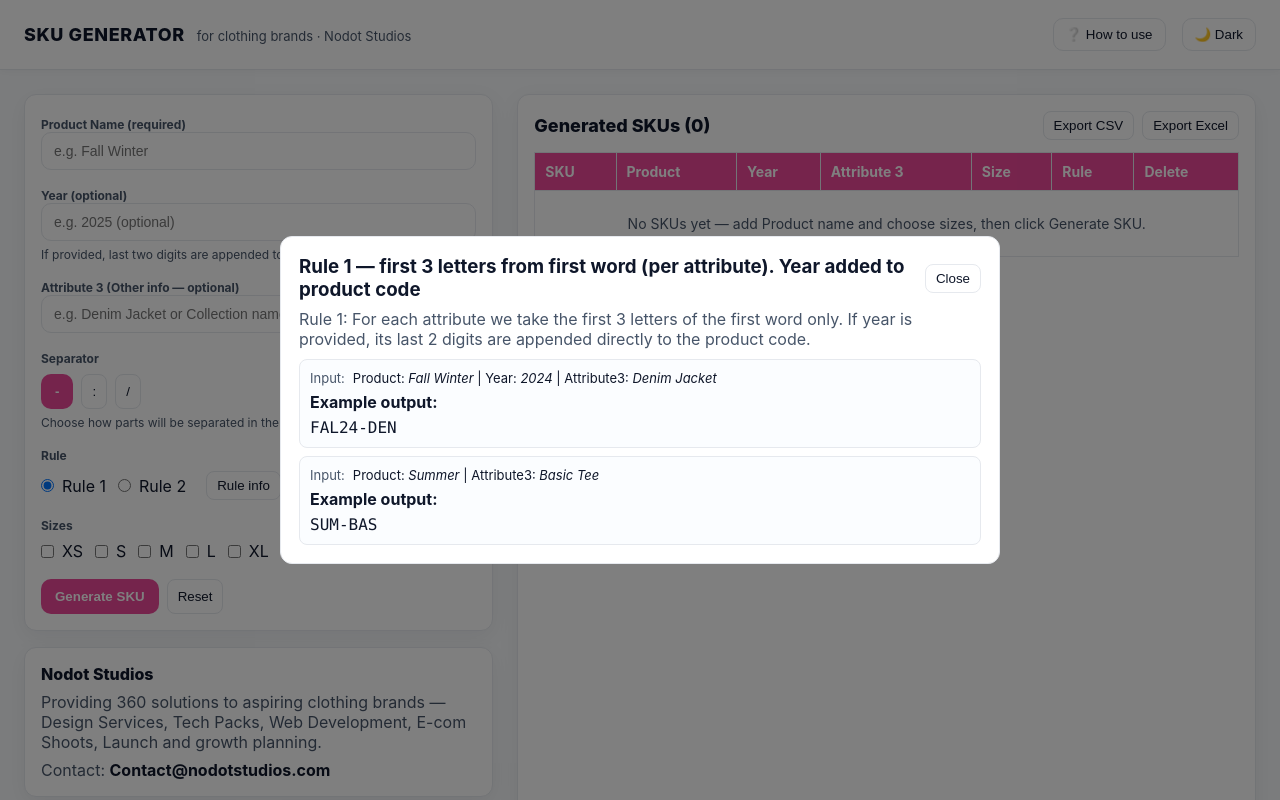
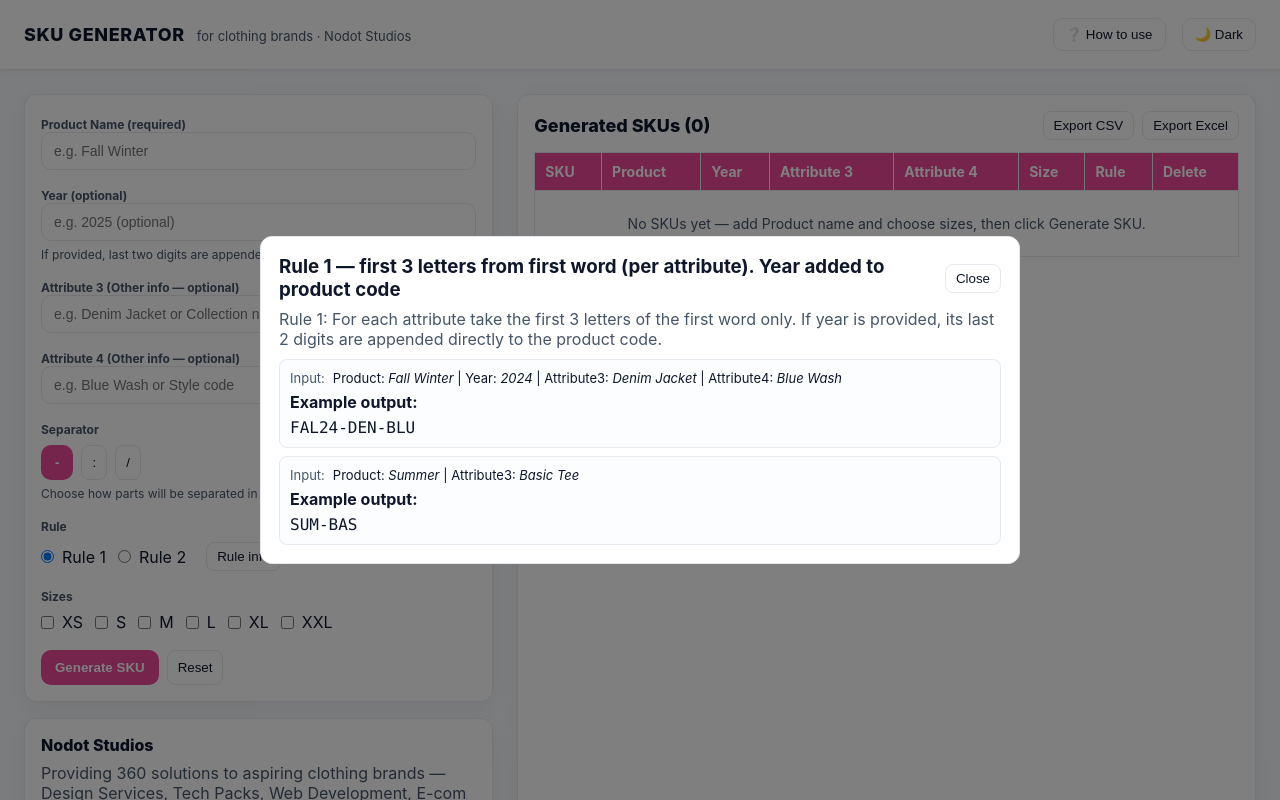
Before and after one commit to nodotstudios/sku-generator, a Next.js app: page / in a window 1280 px wide. Both pictures are taken after a click on the button "Rule info". Shown: the top 800 px of the page. Built offline with nearby package versions, Linux system fonts and the light colour scheme.

Commit message:
fix: escaped quotes issue for vercel build

```diff
--- a/app/page.js
+++ b/app/page.js
@@ -7,6 +7,7 @@ export default function SkuGenerator() {
   const [product, setProduct] = useState("");
   const [year, setYear] = useState("");
   const [attribute3, setAttribute3] = useState("");
+  const [attribute4, setAttribute4] = useState("");
   const [sizes, setSizes] = useState([]);
   const [generated, setGenerated] = useState([]);
   const [error, setError] = useState("");
@@ -91,10 +92,12 @@ export default function SkuGenerator() {
 
     const prodCode = buildProductCode(product, year, rule).toUpperCase();
     const attr3Code = buildAttrCode(attribute3, rule).toUpperCase();
+    const attr4Code = buildAttrCode(attribute4, rule).toUpperCase();
 
     const parts = [];
     if (prodCode) parts.push(prodCode);
     if (attr3Code) parts.push(attr3Code);
+    if (attr4Code) parts.push(attr4Code);
 
     const sep = separator || "-";
 
@@ -106,6 +109,7 @@ export default function SkuGenerator() {
         product,
         year,
         attribute3,
+        attribute4,
         size,
         rule,
         separator: sep,
@@ -121,6 +125,7 @@ export default function SkuGenerator() {
     setProduct("");
     setYear("");
     setAttribute3("");
+    setAttribute4("");
     setSizes([]);
   };
 
@@ -129,11 +134,12 @@ export default function SkuGenerator() {
   };
 
   const exportCSV = () => {
-    const data = generated.map(({ sku, product, year, attribute3, size, rule, separator }) => ({
+    const data = generated.map(({ sku, product, year, attribute3, attribute4, size, rule, separator }) => ({
       SKU: sku,
       Product: product,
       Year: year,
       Attribute3: attribute3,
+      Attribute4: attribute4,
       Size: size,
       Rule: rule,
       Separator: separator,
@@ -145,11 +151,12 @@ export default function SkuGenerator() {
   };
 
   const exportExcel = () => {
-    const data = generated.map(({ sku, product, year, attribute3, size, rule, separator }) => ({
+    const data = generated.map(({ sku, product, year, attribute3, attribute4, size, rule, separator }) => ({
       SKU: sku,
       Product: product,
       Year: year,
       Attribute3: attribute3,
+      Attribute4: attribute4,
       Size: size,
       Rule: rule,
       Separator: separator,
@@ -207,46 +214,16 @@ export default function SkuGenerator() {
     },
     title: { fontSize: 18, fontWeight: 800, letterSpacing: 0.6 },
     headerActions: { display: "flex", gap: 8, alignItems: "center" },
-    toggleBtn: {
-      padding: "8px 12px",
-      borderRadius: 10,
-      border: `1px solid ${palette.border}`,
-      background: "transparent",
-      color: palette.text,
-      cursor: "pointer",
-    },
+    toggleBtn: { padding: "8px 12px", borderRadius: 10, border: `1px solid ${palette.border}`, background: "transparent", color: palette.text, cursor: "pointer" },
     wrap: { display: "flex", gap: 24, padding: 24, flexWrap: "wrap" },
     left: { flex: "1 1 360px", maxWidth: 520, display: "flex", flexDirection: "column", gap: 16 },
-    card: {
-      background: palette.surface,
-      borderRadius: 12,
-      padding: 16,
-      boxShadow: darkMode ? "0 8px 30px rgba(2,6,23,0.6)" : "0 6px 22px rgba(15,23,42,0.06)",
-      border: `1px solid ${palette.border}`,
-    },
+    card: { background: palette.surface, borderRadius: 12, padding: 16, boxShadow: darkMode ? "0 8px 30px rgba(2,6,23,0.6)" : "0 6px 22px rgba(15,23,42,0.06)", border: `1px solid ${palette.border}` },
     label: { fontSize: 12, fontWeight: 700, color: palette.muted, marginTop: 6 },
-    input: {
-      width: "100%",
-      padding: "10px 12px",
-      borderRadius: 10,
-      border: `1px solid ${palette.border}`,
-      outline: "none",
-      background: darkMode ? palette.subtleBg : "#fff",
-      color: palette.text,
-      fontSize: 14,
-    },
+    input: { width: "100%", padding: "10px 12px", borderRadius: 10, border: `1px solid ${palette.border}`, outline: "none", background: darkMode ? palette.subtleBg : "#fff", color: palette.text, fontSize: 14 },
     checkboxRow: { display: "flex", gap: 12, flexWrap: "wrap", marginTop: 8 },
     btnPrimary: { padding: "10px 14px", borderRadius: 10, border: "none", background: palette.accent, color: "#fff", fontWeight: 700, cursor: "pointer" },
     btnGhost: { padding: "6px 10px", borderRadius: 8, border: `1px solid ${palette.border}`, background: "transparent", color: palette.text, cursor: "pointer" },
-    rightCard: {
-      flex: "2 1 520px",
-      background: palette.surface,
-      borderRadius: 12,
-      padding: 16,
-      boxShadow: darkMode ? "0 8px 30px rgba(2,6,23,0.6)" : "0 6px 22px rgba(15,23,42,0.06)",
-      border: `1px solid ${palette.border}`,
-      overflow: "hidden",
-    },
+    rightCard: { flex: "2 1 520px", background: palette.surface, borderRadius: 12, padding: 16, boxShadow: darkMode ? "0 8px 30px rgba(2,6,23,0.6)" : "0 6px 22px rgba(15,23,42,0.06)", border: `1px solid ${palette.border}`, overflow: "hidden" },
     tableWrap: { maxHeight: "70vh", overflow: "auto", marginTop: 12 },
     table: { width: "100%", borderCollapse: "collapse", minWidth: 700, fontSize: 14 },
     th: { position: "sticky", top: 0, background: darkMode ? "#0b1220" : palette.accent, border: `1px solid ${palette.border}`, padding: 10, textAlign: "left", color: darkMode ? palette.text : "#fff", fontWeight: 700 },
@@ -262,20 +239,20 @@ export default function SkuGenerator() {
     rule1: {
       title: "Rule 1 — first 3 letters from first word (per attribute). Year added to product code",
       examples: [
-        { input: { product: "Fall Winter", year: "2024", attribute3: "Denim Jacket" } },
-        { input: { product: "Summer", year: "", attribute3: "Basic Tee" } },
+        { input: { product: "Fall Winter", year: "2024", attribute3: "Denim Jacket", attribute4: "Blue Wash" } },
+        { input: { product: "Summer", year: "", attribute3: "Basic Tee", attribute4: "" } },
       ],
       note:
-        "Rule 1: For each attribute we take the first 3 letters of the first word only. If year is provided, its last 2 digits are appended directly to the product code.",
+        "Rule 1: For each attribute take the first 3 letters of the first word only. If year is provided, its last 2 digits are appended directly to the product code.",
     },
     rule2: {
       title: "Rule 2 — first letters of up to first 3 words (per attribute). Year added to product code",
       examples: [
-        { input: { product: "Fall Winter Collection", year: "2024", attribute3: "Denim Jacket" } },
-        { input: { product: "Summer", year: "", attribute3: "Basic Tee Long" } },
+        { input: { product: "Fall Winter Collection", year: "2024", attribute3: "Denim Jacket", attribute4: "Blue Wash" } },
+        { input: { product: "Summer", year: "", attribute3: "Basic Tee Long", attribute4: "" } },
       ],
       note:
-        "Rule 2: For each attribute we take the first letter of each of the first up to 3 words and join them. If year is provided, its last 2 digits are appended directly to the product code.",
+        "Rule 2: For each attribute take the first letter of each of the first up to 3 words and join them. If year is provided, its last 2 digits are appended directly to the product code.",
     },
   };
 
@@ -319,6 +296,11 @@ export default function SkuGenerator() {
               </div>
 
               <div>
+                <div style={styles.label}>Attribute 4 (Other info — optional)</div>
+                <input style={styles.input} placeholder="e.g. Blue Wash or Style code" value={attribute4} onChange={(e) => setAttribute4(e.target.value)} />
+              </div>
+
+              <div>
                 <div style={styles.label}>Separator</div>
                 <div style={{ display: "flex", gap: 8, marginTop: 8 }}>
                   <button onClick={() => setSeparator("-")} style={{ ...(separator === "-" ? styles.btnPrimary : styles.btnGhost) }}>-</button>
@@ -359,7 +341,7 @@ export default function SkuGenerator() {
 
               <div style={{ display: "flex", gap: 8, marginTop: 6 }}>
                 <button style={styles.btnPrimary} onClick={generateSKU}>Generate SKU</button>
-                <button style={styles.btnGhost} onClick={() => { setProduct(""); setYear(""); setAttribute3(""); setSizes([]); setError(""); }}>Reset</button>
+                <button style={styles.btnGhost} onClick={() => { setProduct(""); setYear(""); setAttribute3(""); setAttribute4(""); setSizes([]); setError(""); }}>Reset</button>
               </div>
             </div>
           </div>
@@ -403,6 +385,7 @@ export default function SkuGenerator() {
                   <th style={styles.th}>Product</th>
                   <th style={styles.th}>Year</th>
                   <th style={styles.th}>Attribute 3</th>
+                  <th style={styles.th}>Attribute 4</th>
                   <th style={styles.th}>Size</th>
                   <th style={styles.th}>Rule</th>
                   <th style={styles.th}>Delete</th>
@@ -411,7 +394,7 @@ export default function SkuGenerator() {
               <tbody>
                 {generated.length === 0 && (
                   <tr>
-                    <td colSpan={7} style={{ ...styles.td, textAlign: "center", padding: 24, color: palette.muted }}>
+                    <td colSpan={8} style={{ ...styles.td, textAlign: "center", padding: 24, color: palette.muted }}>
                       No SKUs yet — add Product name and choose sizes, then click Generate SKU.
                     </td>
                   </tr>
@@ -423,6 +406,7 @@ export default function SkuGenerator() {
                     <td style={styles.td}>{row.product}</td>
                     <td style={styles.td}>{row.year}</td>
                     <td style={styles.td}>{row.attribute3}</td>
+                    <td style={styles.td}>{row.attribute4}</td>
                     <td style={styles.td}>{row.size}</td>
                     <td style={styles.td}>{row.rule}</td>
                     <td style={{ ...styles.td, textAlign: "center" }}>
@@ -442,26 +426,28 @@ export default function SkuGenerator() {
 
       {showRuleModal && (
         <div style={{ position: "fixed", inset: 0, background: "rgba(0,0,0,0.5)", display: "flex", alignItems: "center", justifyContent: "center", zIndex: 2000 }}>
-          <div style={{ width: 720, maxWidth: "94%", borderRadius: 12, padding: 18, background: palette.surface, border: `1px solid ${palette.border}` }}>
+          <div style={{ width: 760, maxWidth: "96%", borderRadius: 12, padding: 18, background: palette.surface, border: `1px solid ${palette.border}` }}>
             <div style={{ display: "flex", justifyContent: "space-between", alignItems: "center", marginBottom: 8 }}>
-              <h3 style={{ margin: 0 }}>{ruleExamples[rule].title}</h3>
+              <h3 style={{ margin: 0 }}>{rule === "rule1" ? ruleExamples.rule1.title : ruleExamples.rule2.title}</h3>
               <div>
                 <button onClick={() => setShowRuleModal(false)} style={styles.btnGhost}>Close</button>
               </div>
             </div>
 
-            <p style={{ color: palette.muted, marginBottom: 10 }}>{ruleExamples[rule].note}</p>
+            <p style={{ color: palette.muted, marginBottom: 10 }}>{rule === "rule1" ? ruleExamples.rule1.note : ruleExamples.rule2.note}</p>
 
             <div style={{ display: "grid", gap: 8 }}>
-              {ruleExamples[rule].examples.map((ex, idx) => {
+              {(rule === "rule1" ? ruleExamples.rule1.examples : ruleExamples.rule2.examples).map((ex, idx) => {
                 const inp = ex.input;
                 const produced = (() => {
                   const p = buildProductCode(inp.product, inp.year, rule).toUpperCase();
-                  const a = buildAttrCode(inp.attribute3, rule).toUpperCase();
+                  const a3 = buildAttrCode(inp.attribute3, rule).toUpperCase();
+                  const a4 = buildAttrCode(inp.attribute4 || "", rule).toUpperCase();
                   const sep = "-";
                   const parts = [];
                   if (p) parts.push(p);
-                  if (a) parts.push(a);
+                  if (a3) parts.push(a3);
+                  if (a4) parts.push(a4);
                   return parts.join(sep);
                 })();
 
@@ -473,6 +459,7 @@ export default function SkuGenerator() {
                         Product: <em>{inp.product}</em>
                         {inp.year ? <> | Year: <em>{inp.year}</em></> : null}
                         {inp.attribute3 ? <> | Attribute3: <em>{inp.attribute3}</em></> : null}
+                        {inp.attribute4 ? <> | Attribute4: <em>{inp.attribute4}</em></> : null}
                       </span>
                     </div>
                     <div style={{ marginTop: 6 }}>
@@ -489,7 +476,7 @@ export default function SkuGenerator() {
 
       {showHowTo && (
         <div style={{ position: "fixed", inset: 0, background: "rgba(0,0,0,0.45)", display: "flex", alignItems: "center", justifyContent: "center", zIndex: 2000 }}>
-          <div style={{ width: 680, maxWidth: "96%", borderRadius: 12, padding: 18, background: palette.surface, border: `1px solid ${palette.border}` }}>
+          <div style={{ width: 700, maxWidth: "96%", borderRadius: 12, padding: 18, background: palette.surface, border: `1px solid ${palette.border}` }}>
             <div style={{ display: "flex", justifyContent: "space-between", alignItems: "center", marginBottom: 8 }}>
               <h3 style={{ margin: 0 }}>How to use SKU Generator</h3>
               <div>
@@ -499,8 +486,8 @@ export default function SkuGenerator() {
 
             <ol style={{ color: palette.muted, paddingLeft: 18 }}>
               <li>Enter <strong>Product Name</strong> (required).</li>
-              <li>Year is optional — if you add it, the last 2 digits will be appended to the product code.</li>
-              <li>Attribute 3 is optional — add any extra info (e.g. Denim Jacket).</li>
+              <li>Year is optional. If provided, the last two digits will be appended to the product code.</li>
+              <li>Attribute 3 and Attribute 4 are optional. Add extra info such as styles or collection names.</li>
               <li>Choose a <strong>separator</strong> (-, :, /) used across the SKU parts.</li>
               <li>Select a <strong>rule</strong> to decide how codes are extracted from the attributes. Click Rule info for examples.</li>
               <li>Select sizes and click <strong>Generate SKU</strong>. SKUs are stored in your browser.</li>
```
